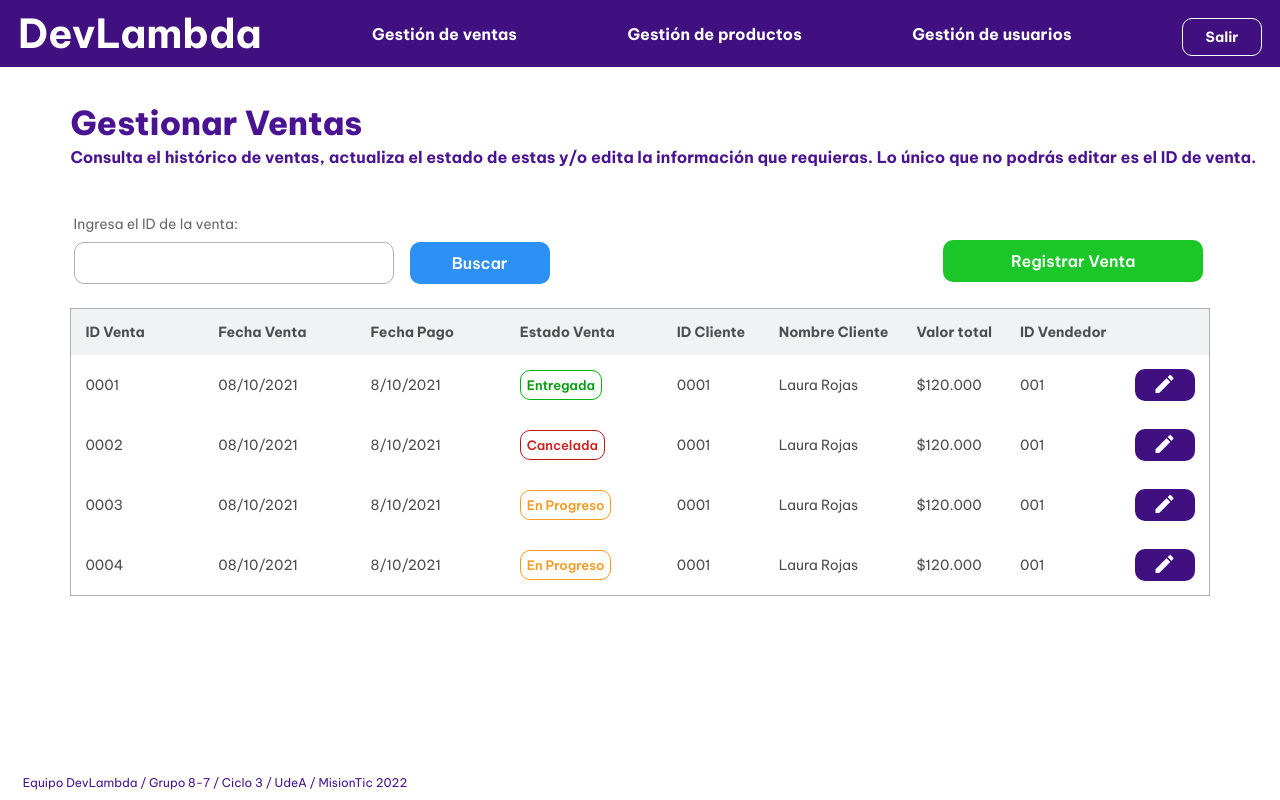
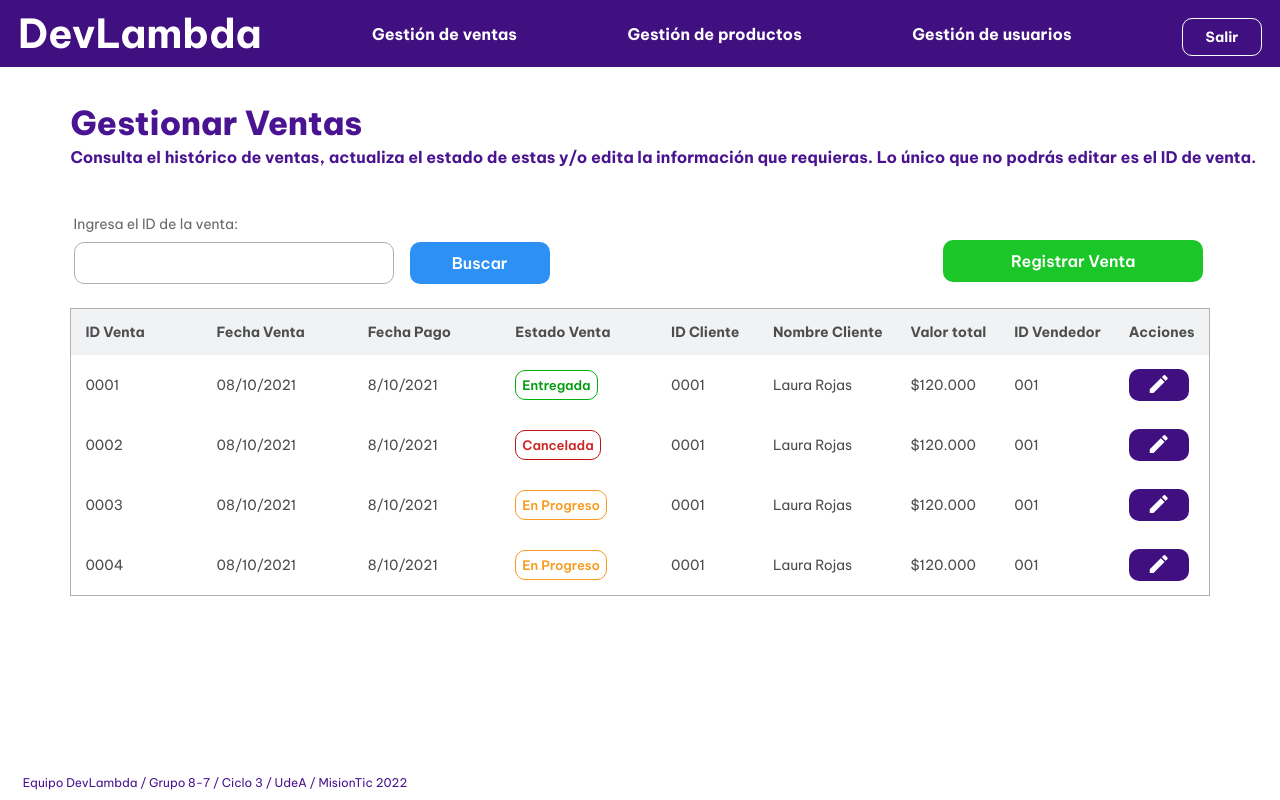
Before and after one commit to DevLambda/front-heroku, a React (Create React App) app: page /Ventas in a window 1280 px wide. Built offline with nearby package versions, Linux system fonts and the light colour scheme.

Commit message:
ajuste interfaz de ventas

```diff
--- a/package.json
+++ b/package.json
@@ -7,7 +7,7 @@
     "@testing-library/react": "^11.1.0",
     "@testing-library/user-event": "^12.1.10",
     "axios": "^0.23.0",
-    "nanoid": "^3.1.29",
+    "nanoid": "^3.1.30",
     "react": "^17.0.2",
     "react-dom": "^17.0.2",
     "react-router-dom": "^5.3.0",
--- a/public/index.html
+++ b/public/index.html
@@ -20,6 +20,7 @@
     <meta name="google-signin-scope" content="profile email">
     <meta name="google-signin-client_id" content="1062176196992-1b403cldkrck8tg2vqs57htuc4eptlrb.apps.googleusercontent.com">
     <script src="https://apis.google.com/js/platform.js" async defer></script>
+    <script src="https://kit.fontawesome.com/d4cd33a1a3.js" crossorigin="anonymous"></script>
 
     <!--
       Notice the use of %PUBLIC_URL% in the tags above.
--- a/src/pages/Ventas.jsx
+++ b/src/pages/Ventas.jsx
@@ -3,7 +3,8 @@ import { ToastContainer, toast } from 'react-toastify';
 import 'react-toastify/dist/ReactToastify.css';
 import Header from '../components/Header';
 import Footer from '../components/Footer';
-import Filtros from '../components/Filtros'
+import Filtros from '../components/Filtros';
+import { nanoid } from 'nanoid';
 
 const GestionarVentasBackend = [
     {
@@ -130,14 +131,14 @@ const TablaVentas = ({ listaVentas }) => {
                                     <th scope="col">Nombre Cliente</th>
                                     <th scope="col">Valor total</th>
                                     <th scope="col">ID Vendedor</th>
-                                    <th scope="col"></th>
+                                    <th scope="col">Acciones</th>
 
                                 </tr>
                             </thead>
                             <tbody>
                                     {listaVentas.map((ventas) => {
                                         return(
-                                        <tr>
+                                        <tr key={nanoid()}>
                                                 <td>{ventas.idVenta}</td>
                                                 <td>{ventas.fecha_venta}</td>
                                                 <td>{ventas.fecha_pago}</td>
@@ -148,9 +149,14 @@ const TablaVentas = ({ listaVentas }) => {
                                                 <td>{ventas.nombre_cliente}</td>
                                                 <td>{ventas.total_venta}</td>
                                                 <td>{ventas.idVendedor}</td>
-                                                <td><button className="editButton">
-                                                    <span className="material-icons">edit</span></button>
+                                                <td>
+                                                        <button className="editButton">
+                                                        <span className="material-icons">edit</span></button>
                                                 </td>
+                                                {/* <td>
+                                                        <button className="editButton">
+                                                        <span className="material-icons">edit</span></button>
+                                                </td> */}
                                         </tr>
                                         );
                                         })}
--- a/src/styles/App.css
+++ b/src/styles/App.css
@@ -584,6 +584,7 @@ background-color: #ff790a;
 .wd100{
 	width: 100%;
 }
+
 .btn_ok{
 	background-color: #f36a6a;
 	border: 0;
@@ -659,3 +660,7 @@ background-color: #ff790a;
 #t_ventas {
     width: auto;
 }
+
+#wd140{
+	width: 40em;
+}
```
Also changed, not shown: 1 other file (tests, documents, lock files or other folders).
